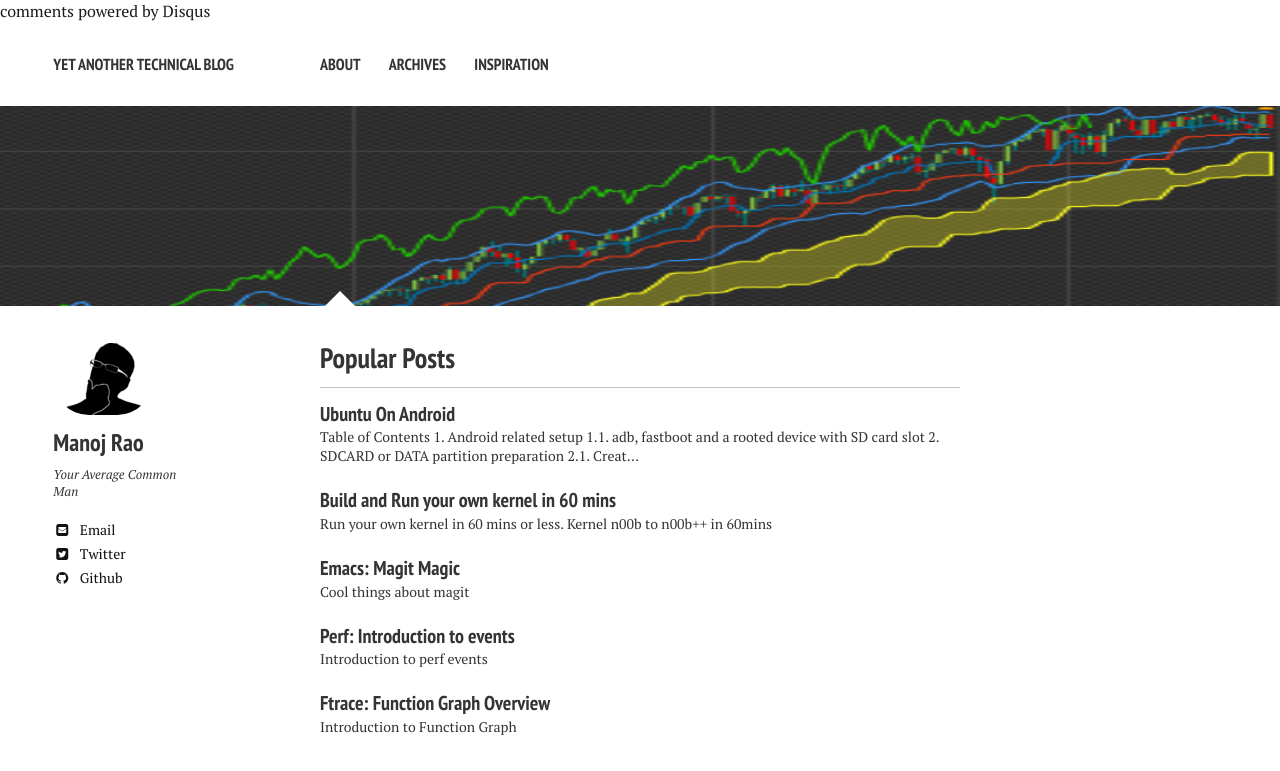
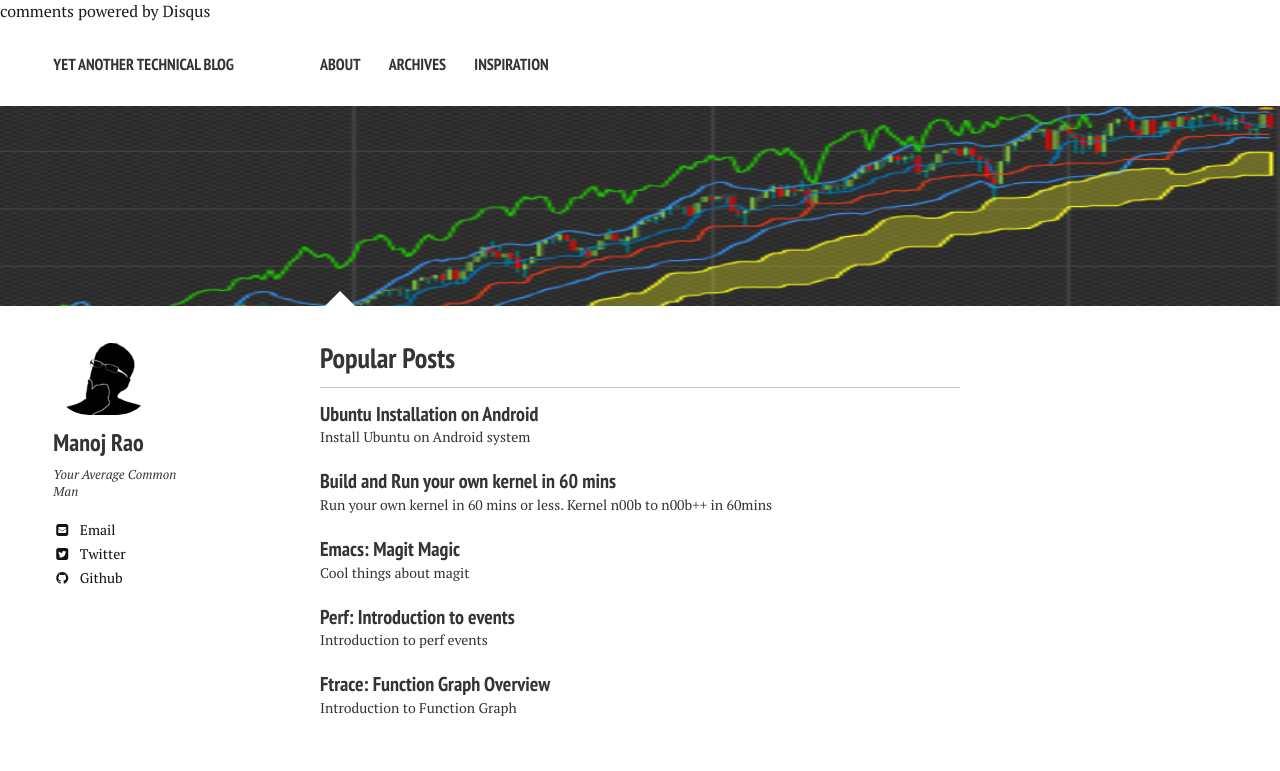
Before and after one commit to mycpuorg/mycpuorg.github.io, a Jekyll site: the page built from index.md, in a window 1280 px wide, cut to the strip 0-771 px from the top of the page. Built offline with Jekyll 4.4.1, drawn with Linux system fonts in a browser that asks for light colours; nearby versions of some CDN libraries; comment, search, counter and statistics services are not loaded.

Commit message:
add post layout tags and remove html header tags (for ToC)

```diff
--- a/_posts/2017-05-07-ubuntu-on-android.md
+++ b/_posts/2017-05-07-ubuntu-on-android.md
@@ -1,54 +1,18 @@
-<div id="table-of-contents">
-<h2>Table of Contents</h2>
-<div id="text-table-of-contents">
-<ul>
-<li><a href="#sec-1">1. Android related setup</a>
-<ul>
-<li><a href="#sec-1-1">1.1. adb, fastboot and a rooted device with SD card slot</a></li>
-</ul>
-</li>
-<li><a href="#sec-2">2. SDCARD or DATA partition preparation</a>
-<ul>
-<li><a href="#sec-2-1">2.1. Create partitions</a></li>
-</ul>
-</li>
-<li><a href="#sec-3">3. Debootstrap steps</a>
-<ul>
-<li><a href="#sec-3-1">3.1. Commands for debootstrap and installing the debian/ubuntu file system on the SDCARD</a></li>
-<li><a href="#sec-3-2">3.2. First, you will need to install debootstrap on your desktop</a></li>
-<li><a href="#sec-3-3">3.3. After this, you can run debootstrap to download the first stage images of xenial (or other Ubuntu release of your choice)</a></li>
-</ul>
-</li>
-<li><a href="#sec-4">4. apt conf modification</a>
-<ul>
-<li><a href="#sec-4-1">4.1. Configuring parameters such as environment variables etc to get Ubuntu up and running..</a></li>
-</ul>
-</li>
-<li><a href="#sec-5">5. Bonus points: Re-route X11 display to the screen</a>
-<ul>
-<li><a href="#sec-5-1">5.1. A nice-to-have feature</a></li>
-</ul>
-</li>
-<li><a href="#sec-6">6. UBUNTU on SDCARD: Writing the initramfs on /init</a></li>
-<li><a href="#sec-7">7. UBUNTU on SDCARD:: Problems faced with apt-get update</a>
-<ul>
-<li><a href="#sec-7-1">7.1. UBUNTU on SDCARD:</a></li>
-<li><a href="#sec-7-2">7.2. UBUNTU on SDCARD: Add details to the following solutions before putting them up on the wiki</a></li>
-</ul>
-</li>
-</ul>
-</div>
-</div>
+---
+layout: post
+title: "Ubuntu Installation on Android"
+excerpt: "Install Ubuntu on Android system"
+tags: [Linux, Ubuntu, Android ]
+comments: true
+---
 
-Ubuntu Installation on Android
+# Android related setup
 
-# Android related setup<a id="sec-1" name="sec-1"></a>
+## adb, fastboot and a rooted device with SD card slot
 
-## adb, fastboot and a rooted device with SD card slot<a id="sec-1-1" name="sec-1-1"></a>
+# SDCARD or DATA partition preparation
 
-# SDCARD or DATA partition preparation<a id="sec-2" name="sec-2"></a>
-
-## Create partitions<a id="sec-2-1" name="sec-2-1"></a>
+## Create partitions
 
 Use a 32-GB SD Card and partition into two:
 One with 4GB of VFAT (FAT32) type with initramfs/boot partition.
@@ -104,25 +68,25 @@
 EXT4 partition enumerated as mmcblk1p2 device (179:130).
 `====================================================`
 
-# Debootstrap steps<a id="sec-3" name="sec-3"></a>
+# Debootstrap steps
 
-## Commands for debootstrap and installing the debian/ubuntu file system on the SDCARD<a id="sec-3-1" name="sec-3-1"></a>
+## Commands for debootstrap and installing the debian/ubuntu file system on the SDCARD
 
-## First, you will need to install debootstrap on your desktop<a id="sec-3-2" name="sec-3-2"></a>
+## First, you will need to install debootstrap on your desktop
 
     sudo apt-get install debootstrap
 
-## After this, you can run debootstrap to download the first stage images of xenial (or other Ubuntu release of your choice)<a id="sec-3-3" name="sec-3-3"></a>
+## After this, you can run debootstrap to download the first stage images of xenial (or other Ubuntu release of your choice)
 
-# apt conf modification<a id="sec-4" name="sec-4"></a>
+# apt conf modification
 
-## Configuring parameters such as environment variables etc to get Ubuntu up and running..<a id="sec-4-1" name="sec-4-1"></a>
+## Configuring parameters such as environment variables etc to get Ubuntu up and running..
 
-# Bonus points: Re-route X11 display to the screen<a id="sec-5" name="sec-5"></a>
+# Bonus points: Re-route X11 display to the screen
 
-## A nice-to-have feature<a id="sec-5-1" name="sec-5-1"></a>
+## A nice-to-have feature
 
-# UBUNTU on SDCARD: Writing the initramfs on /init<a id="sec-6" name="sec-6"></a>
+# UBUNTU on SDCARD: Writing the initramfs on /init
 
     #!/sbin/busybox sh
 
@@ -219,7 +183,7 @@
 
     # Now shutdown your device and remove the SDcard.
 
-# UBUNTU on SDCARD:: Problems faced with apt-get update<a id="sec-7" name="sec-7"></a>
+# UBUNTU on SDCARD:: Problems faced with apt-get update
 
 I looked a little further into this and it's really baffling to me. I
 enabled the debug flags for apt commands and looked at the output,
@@ -230,15 +194,15 @@
   Could not create a socket for 91.189.88.150 (f=2 t=1 p=6) - socket
 (13: Permission denied)
 
-## UBUNTU on SDCARD:<a id="sec-7-1" name="sec-7-1"></a>
+## UBUNTU on SDCARD:
 
 `============================================`
-The difference, as far as I can tell thus far, seems to be in that the '<sub>apt'</sub> user cannot read the 'pubring.gpg' file that is being created in a temporary directory, which means that gpgv cannot access it when it runs;
+The difference, as far as I can tell thus far, seems to be in that the '_apt' user cannot read the 'pubring.gpg' file that is being created in a temporary directory, which means that gpgv cannot access it when it runs;
 
 ==
-[pid 10149] stat("/etc/apt/trusted.gpg", {st<sub>mode</sub>=S<sub>IFREG|0644</sub>, st<sub>size</sub>=12255, &#x2026;}) = 0
-[pid 10149] faccessat(AT<sub>FDCWD</sub>, "/etc/apt/trusted.gpg", R<sub>OK</sub>) = 0
-[pid 10149] open("*tmp/tmp.OcaWlGuT32/pubring.gpg", O<sub>WRONLY|O</sub><sub>CREAT|O</sub><sub>APPEND</sub>, 0666) = -1 EACCES (Permission denied)
+[pid 10149] stat("/etc/apt/trusted.gpg", {st_mode=S_IFREG|0644, st_size=12255, &#x2026;}) = 0
+[pid 10149] faccessat(AT_FDCWD, "/etc/apt/trusted.gpg", R_OK) = 0
+[pid 10149] open("*tmp/tmp.OcaWlGuT32/pubring.gpg", O_WRONLY|O_CREAT|O_APPEND, 0666) = -1 EACCES (Permission denied)
 [pid 10149] write(2, "/usr/bin/apt-key: 309: /usr/bin*"&#x2026;, 41) = 41
 [pid 10149] write(2, "cannot create /tmp/tmp.OcaWlGuT3"&#x2026;, 64) = 64
 ==
@@ -254,7 +218,7 @@
 `=
 =============================================`
 
-## UBUNTU on SDCARD: Add details to the following solutions before putting them up on the wiki<a id="sec-7-2" name="sec-7-2"></a>
+## UBUNTU on SDCARD: Add details to the following solutions before putting them up on the wiki
 
 I also installed the debian package called android-permissions.deb
 Here's my new apt.conf
```
